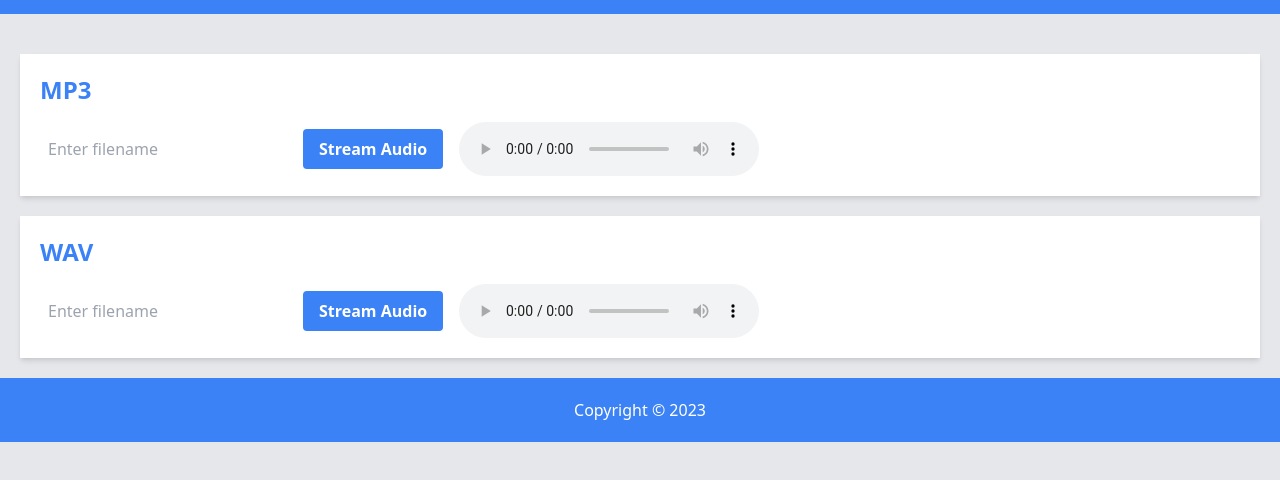
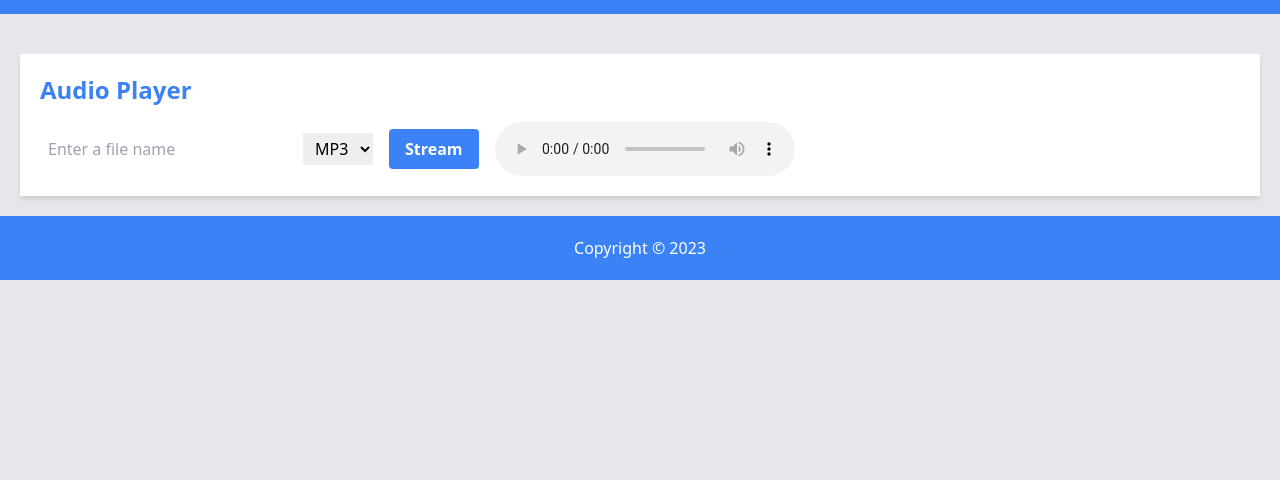
Before and after one commit to ConnerV42/rs-audio-stream, a plain HTML site: page site/index.html in a window 1280 px wide. Shown: the part 66-546 px from the top of the page. Drawn offline with nearby package versions, Linux system fonts and the light colour scheme.

Commit message:
update frontend

```diff
--- a/site/index.html
+++ b/site/index.html
@@ -17,31 +17,23 @@
 
   <main class="p-5">
     <section id="section1" class="p-5 bg-white shadow-md mt-5">
-      <h2 class="text-2xl font-bold text-blue-500 mb-4">MP3</h2>
+      <h2 class="text-2xl font-bold text-blue-500 mb-4">Audio Player</h2>
 
       <div class="flex items-center space-x-4">
-        <input class="px-2 py-1" id="mp3-input" type="text" placeholder="Enter filename" />
+        <input class="px-2 py-1" id="filename-input" type="text" placeholder="Enter a file name" />
+
+        <select id="format-select" class="px-2 py-1">
+          <option value="mp3">MP3</option>
+          <option value="wav">WAV</option>
+        </select>
+
         <button
-          onclick="playAudio('mp3', 'mp3-input', this)"
+          onclick="playAudio('filename-input', 'format-select', this)"
           class="bg-blue-500 hover:bg-blue-700 text-white font-bold py-2 px-4 rounded"
         >
-          Stream Audio
+          Stream
         </button>
-        <audio class="ml-4" controls></audio>
-      </div>
-    </section>
 
-    <section id="section1" class="p-5 bg-white shadow-md mt-5">
-      <h2 class="text-2xl font-bold text-blue-500 mb-4">WAV</h2>
-
-      <div class="flex items-center space-x-4">
-        <input class="px-2 py-1" id="wav-input" type="text" placeholder="Enter filename" />
-        <button
-          onclick="playAudio('wav', 'wav-input', this)"
-          class="bg-blue-500 hover:bg-blue-700 text-white font-bold py-2 px-4 rounded"
-        >
-          Stream Audio
-        </button>
         <audio class="ml-4" controls></audio>
       </div>
     </section>
@@ -52,10 +44,11 @@
   </footer>
 
   <script>
-    function playAudio(format, inputId, button) {
+    function playAudio(inputId, selectId, button) {
       const filename = document.getElementById(inputId).value;
+      const format = document.getElementById(selectId).value;
       const audioPlayer = button.nextElementSibling;
-      const url = `http://localhost:8080/audio/${format}/${filename}`;
+      const url = `http://localhost:8080/audio/${filename}/${format}`;
 
       audioPlayer.src = url;
       audioPlayer.play()
```
Also changed, not shown: 2 other files.
